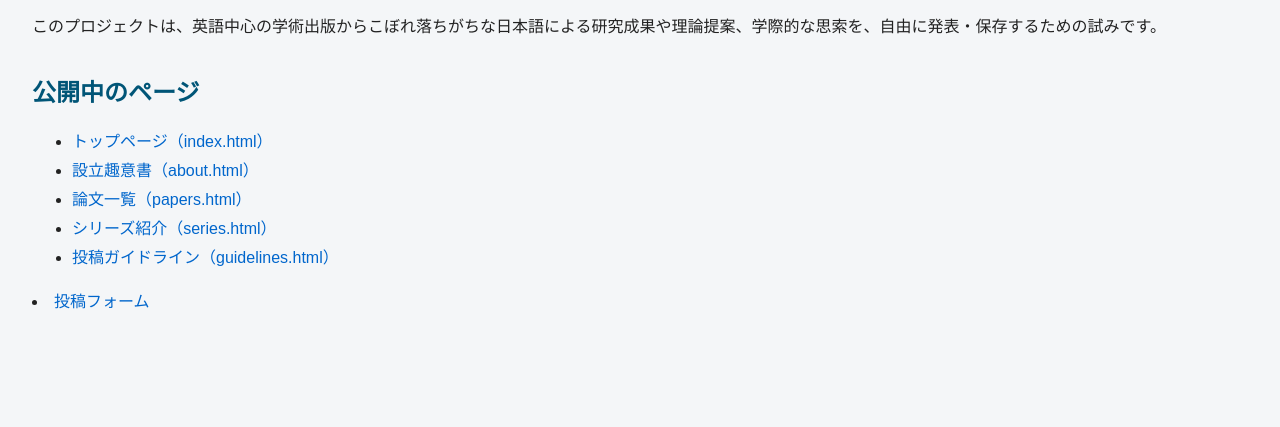
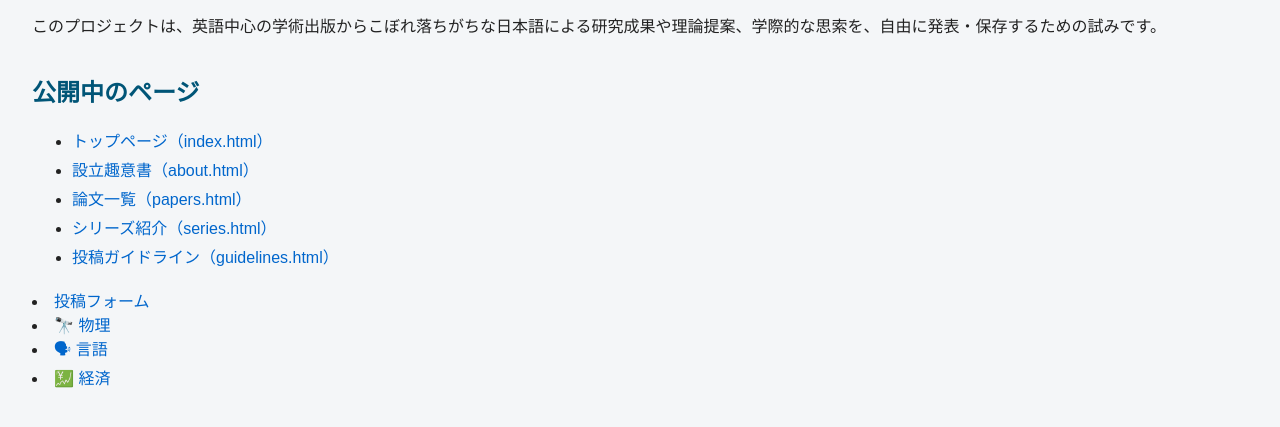
Before and after one commit to tetsuo0827/j-sci-archive, a plain HTML site: page index.html in a window 1280 px wide. Shown: the part 117-544 px from the top of the page. Drawn offline with Linux system fonts and the light colour scheme.

Commit message:
Update index.html

```diff
--- a/index.html
+++ b/index.html
@@ -43,6 +43,10 @@
         <li><a href="series.html">シリーズ紹介（series.html）</a></li>
         <li><a href="guidelines.html">投稿ガイドライン（guidelines.html）</a></li>
     </ul><li><a href="submit.html">投稿フォーム</a></li>
+    <li><a href="category_physics.html">🔭 物理</a></li>
+    <li><a href="category_linguistics.html">🗣 言語</a></li>
+    <li><a href="category_economics.html">💹 経済</a></li>
+
 
 </body>
 </html>
```
